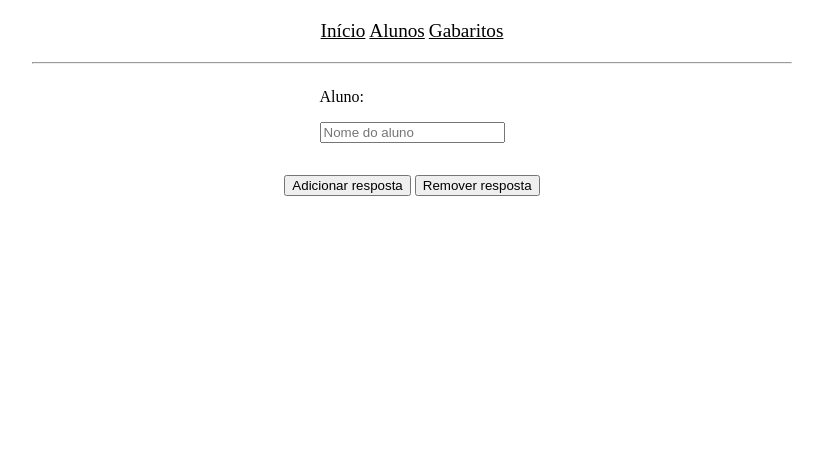
After one commit to g-n-x/flaskstatic, a Flask app: page /gabaritos in a window 1280 px wide. The commit adds this page. Shown: the top 464 px of the page, without its empty margins (228-1051 px from the left). Run offline with Flask 2, Linux system fonts and the light colour scheme.

Commit message:
rota gabaritos; e alguns ajustes

```diff
--- a/main.py
+++ b/main.py
@@ -1,7 +1,22 @@
 from flask import Flask, render_template
+from datetime import timedelta
 from api.api import api
+from flask_sqlalchemy import SQLAlchemy
 
 app = Flask(__name__)
+app.secret_key = 'starfruit'
+app.config['SQLALCHEMY_DATABASE_URI'] = 'sqlite:///db.sqlite3'
+app.permanent_session_lifetime = timedelta(365)
+
+db = SQLAlchemy(app)
+
+class Alunos(db.Model):
+    _id = db.Column('id', db.Integer, primary_key=True)
+    name = db.Column(db.String(100))
+
+class Gabaritos(db.Model):
+    _id = db.Column('id', db.Integer, primary_key=True)
+
 
 app.register_blueprint(api, url_prefix='/api')
 
@@ -12,5 +27,8 @@ def home():
 @app.route('/alunos')
 def alunos():
     return render_template('alunos.html')
+@app.route('/gabaritos')
+def gabaritos():
+    return render_template('gabaritos.html')
 if __name__ == '__main__':
     app.run(debug=True)
--- /dev/null
+++ b/static/gabaritos.js
@@ -0,0 +1,25 @@
+var count = 0;
+function addResposta() {
+    count += 1;
+    var cont = `
+        <div id='div${count}' class="center-container" style='padding:5px;'>
+        Questão ${count} |
+            Resposta:
+            <select style='margin: 0 20px 0 2px' name="cars" id="cars">
+                <option value="correto">Correto</option>
+                <option value="errado">Errado</option>
+            </select>
+            Peso:
+            <input style='margin: 0 20px 0 2px; width: 40px' type='number' value=1 placeholder='Valor do peso' min=1>
+        </div>
+    `;
+    document.getElementById("add_resposta").innerHTML += cont;
+}
+
+function removeResposta() {
+    if(count >= 1) {
+        document.getElementById(`div${count}`).remove();
+        count -= 1;
+        console.log(count)
+    }
+}
--- a/static/styles/flex.css
+++ b/static/styles/flex.css
@@ -2,3 +2,8 @@
     display: flex;
     justify-content: center;
 }
+.flex-vertical {
+    display: flex;
+    flex-direction: column;
+    justify-content: center;
+}
--- a/templates/base.html
+++ b/templates/base.html
@@ -6,6 +6,7 @@
     <title>{% block title %}{% endblock %}</title>
     <link rel="stylesheet" type="text/css" href="{{url_for('static', filename='styles/nav.css')}}">
     <link rel="stylesheet" type="text/css" href="{{url_for('static', filename='styles/flex.css')}}">
+    <link rel="shortcut icon" href="{{ url_for('static', filename='favicon.ico') }}">
     {% block links %}
     {% endblock %}
 </head>
--- /dev/null
+++ b/templates/gabaritos.html
@@ -0,0 +1,25 @@
+{% extends 'base.html' %}
+{% block title %}Alf - Gabaritos{% endblock %}
+{% block links %}
+<script src="{{url_for('static', filename='gabaritos.js')}}"></script>
+{% endblock %}
+{% block content %}
+<div class="center-container">
+    <form action="#">
+        <p>Aluno:</p>
+        <p><input type="text" placeholder="Nome do aluno"></p>
+    </form>
+</div>
+<div class="center-container flex-vertical">
+    <div class="flex-vertical" id="add_resposta">
+
+    </div>
+    <div class="center-container">
+        <p>
+            <button onclick="addResposta()">Adicionar resposta</button>
+            <button onclick="removeResposta()">Remover resposta</button>
+        </p>
+        <br><br><br><br><br><br><br><br><br><br><br><br><br><br><br><br><br>
+    </div>
+</div>
+{% endblock %}
```
Also changed, not shown: static/favicon.ico (added).
